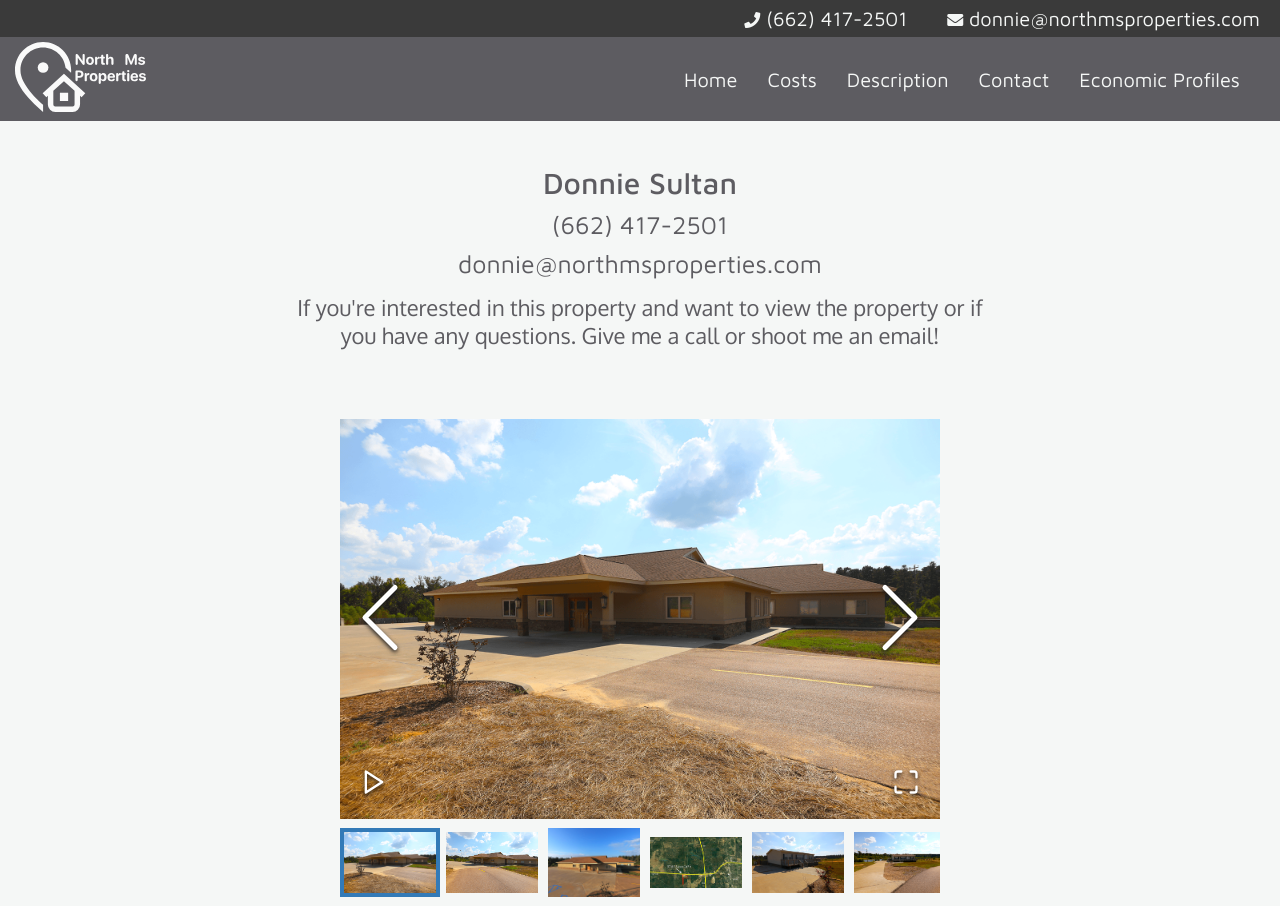
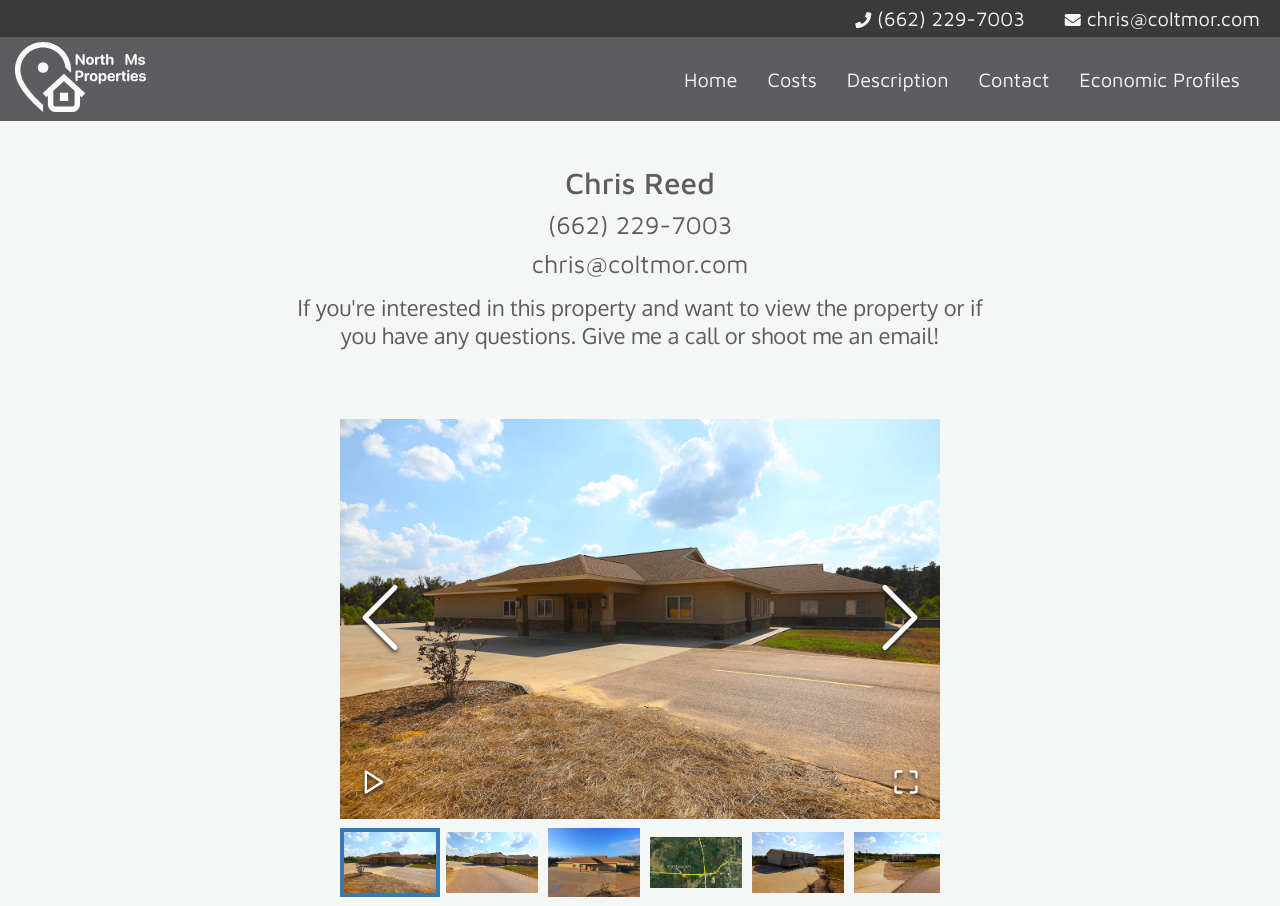
Before and after one commit to whitfieldmedia/north-ms-properties, a React (Create React App) app: page /contact in a window 1280 px wide. Built offline with nearby package versions, Linux system fonts and the light colour scheme.

Commit message:
updated phone numbers and contact info to Chris Reed

```diff
--- a/src/Contact.js
+++ b/src/Contact.js
@@ -22,9 +22,9 @@ class Contact extends React.Component {
         return (
             <div className="contact-page">
                 <div className="contact-info">
-                    <p className="contact-name"> Donnie Sultan </p>
-                    <p className="contact-text">  (662) 417-2501 </p>
-                    <p className="contact-text"> donnie@northmsproperties.com </p>
+                    <p className="contact-name"> Chris Reed </p>
+                    <p className="contact-text">  (662) 229-7003 </p>
+                    <p className="contact-text"> chris@coltmor.com </p>
                     <p className="contact-par">
                         If you're interested in this property and want to view the property or if you have any questions. Give me a call or shoot me an email!
                     </p>
--- a/src/Cost.js
+++ b/src/Cost.js
@@ -193,7 +193,7 @@ class Cost extends React.Component {
                 </table>
                 <div className="cost-price-row">
                     <h2 className="cost-header2"> Buy it now for </h2>
-                    <h2 className="cost-header3"> $1,350,000 </h2>
+                    <h2 className="cost-header3"> $900,000 </h2>
                 </div>
             </div>
         )
--- a/src/Home.js
+++ b/src/Home.js
@@ -20,12 +20,12 @@ class Home extends React.Component {
                         Formerly certified assisted living facility
                     </h2>
                     <div className="home-header-row">
-                        <h2 className="home-header2"> $1,350,000 </h2>
+                        <h2 className="home-header2"> $900,000 </h2>
                         <h2 className="home-header2"> 57.85 acres </h2>
                     </div>
                 </div>
                 <iframe id="home-video" title="27473 Hwy 82 W McCarley" src="https://player.vimeo.com/video/363561281" width="640" height="360" frameBorder="0" allowFullScreen></iframe>
-                <a href="tel:6624172501" className="home-address-link">  (662) 417-2501 </a>
+                <a href="tel:6622297003" className="home-address-link">  (662) 229-7003 </a>
                 <a href="https://www.google.com/maps/place/Hwy+82,+Mississippi/@33.4717752,-89.7971302,17z/data=!3m1!4b1!4m5!3m4!1s0x8881c247f96c51a1:0x2986886cfcc6b72e!8m2!3d33.4717707!4d-89.7949415" target="_blank" rel="noopener noreferrer" className="home-address-link">
                     27473 Highway 82 West, McCarley, Ms, 38943
                 </a>
--- a/src/Nav.js
+++ b/src/Nav.js
@@ -54,12 +54,12 @@ class Nav extends React.Component {
         return (
             <div className="navbar-container">
                 <div className="nav-top-row">
-                    <p className="nav-text"> <i className="fas fa-phone fa-xs"></i> (662) 417-2501  </p>
-                    <p className="nav-text"> <i className="fas fa-envelope fa-xs"></i> donnie@northmsproperties.com </p>
-                    <a href="tel:6624172501" className="nav-text-small">
+                    <p className="nav-text"> <i className="fas fa-phone fa-xs"></i> (662) 229-7003  </p>
+                    <p className="nav-text"> <i className="fas fa-envelope fa-xs"></i> chris@coltmor.com </p>
+                    <a href="tel:6622297003" className="nav-text-small">
                         <i className="fas fa-phone"></i>
                     </a>
-                    <a href="mailto:donnie@northmsproperties.com" className="nav-text-small">
+                    <a href="mailto:chris@coltmor.com" className="nav-text-small">
                         <i className="fas fa-envelope"></i>
                     </a>
                 </div>
```
